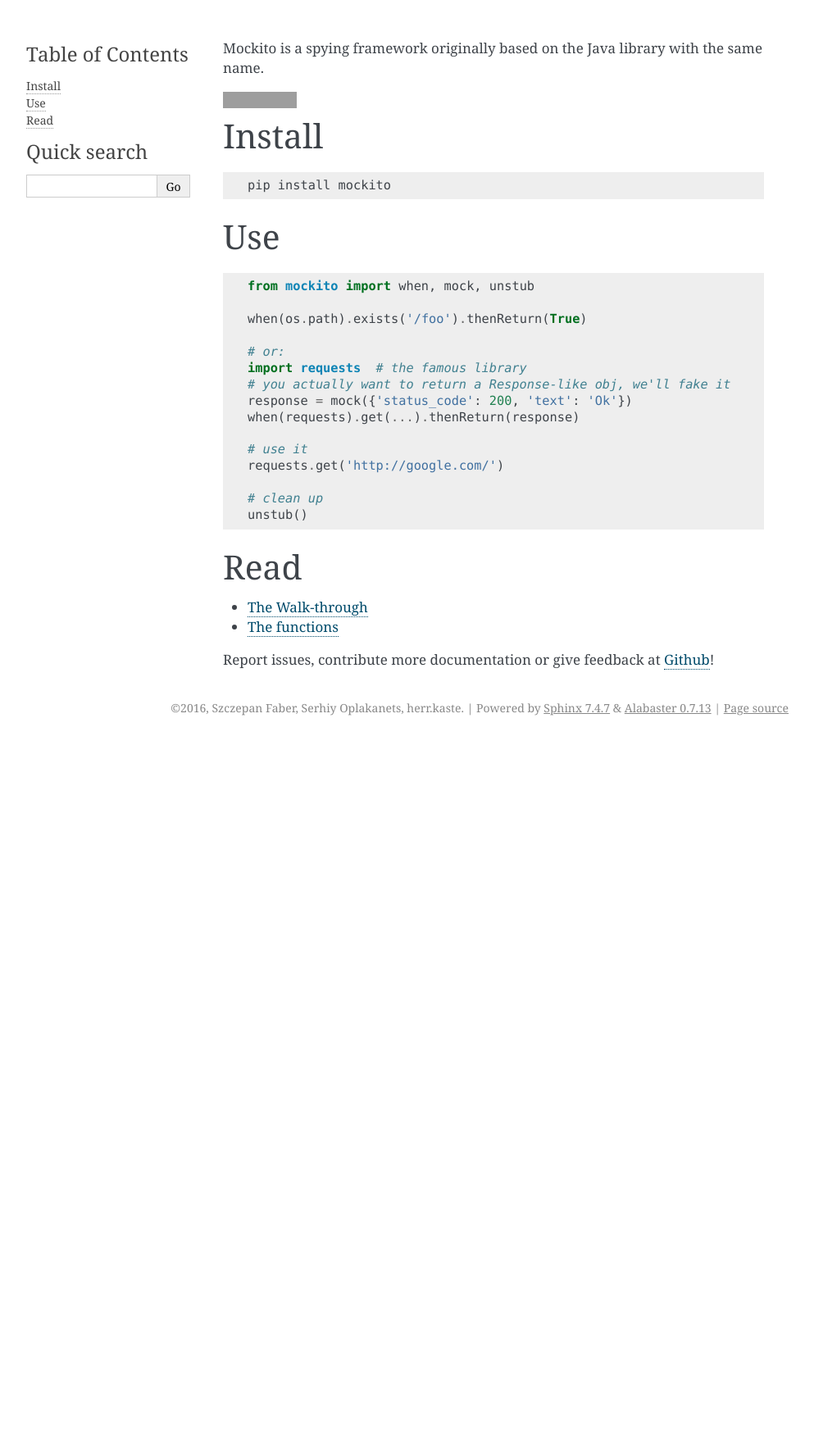
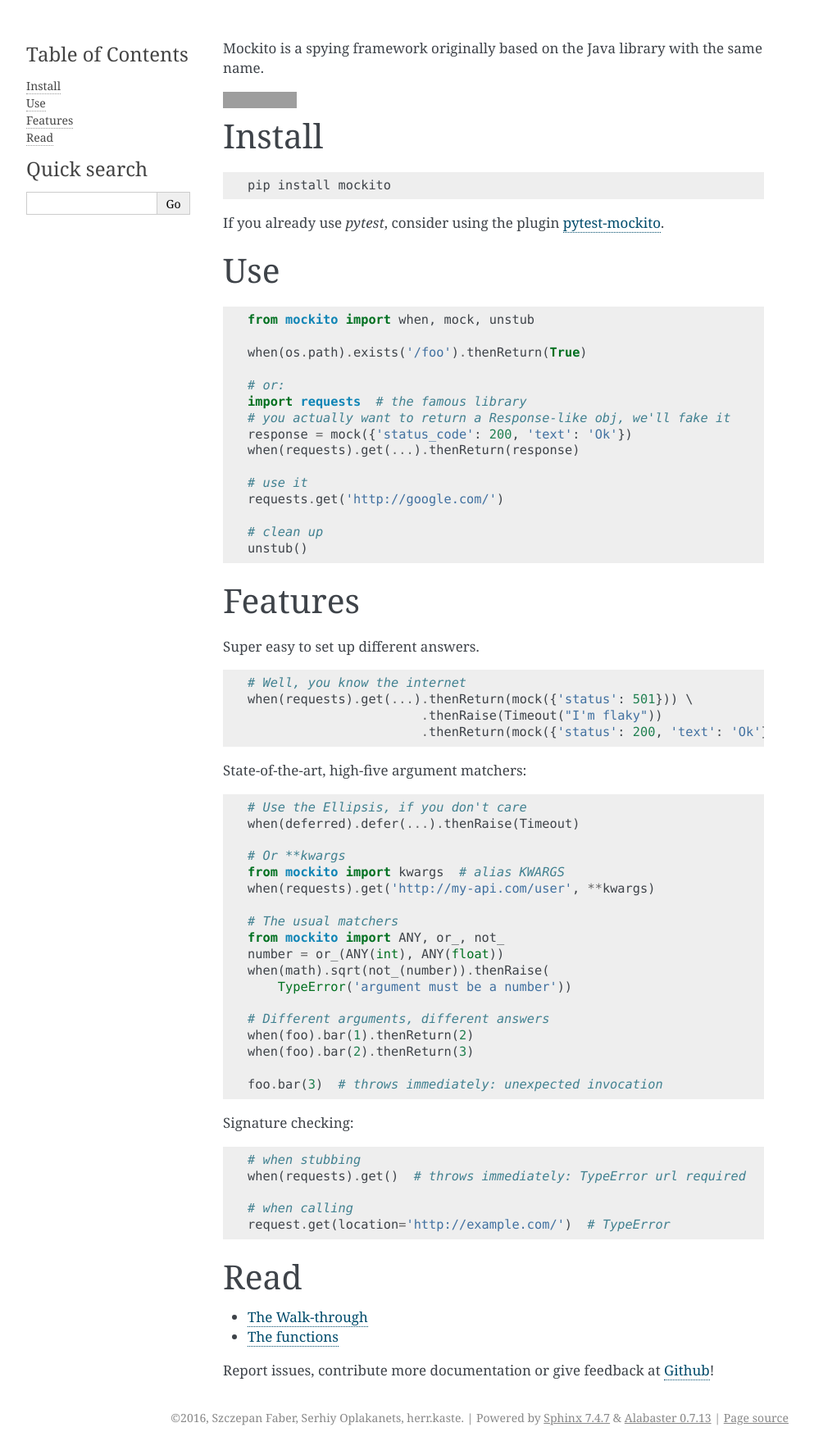
Before and after one commit to kaste/mockito-python, a Sphinx documentation site: the page built from docs/index.rst, in a window 1280 px wide. Shown: the whole page at 82% size, without its empty margins (148-1141 px from the left). Built offline with Sphinx 7.4.7, drawn with Linux system fonts in a browser that asks for light colours; pages that are not in the unit, such as notebooks, are missing from menus; before the commit the page ends 903 px from its top, so only the background shows below that; grey boxes are pictures that could not be loaded.

Commit message:
Update docs

```diff
--- a/docs/index.rst
+++ b/docs/index.rst
@@ -17,6 +17,8 @@
 .. code-block:: python
 
     pip install mockito
+
+If you already use `pytest`, consider using the plugin `pytest-mockito <https://github.com/kaste/pytest-mockito>`_.
 
 
 Use
@@ -41,6 +43,48 @@
     unstub()
 
 
+Features
+--------
+
+Super easy to set up different answers.
+
+::
+
+    # Well, you know the internet
+    when(requests).get(...).thenReturn(mock({'status': 501})) \
+                           .thenRaise(Timeout("I'm flaky"))
+                           .thenReturn(mock({'status': 200, 'text': 'Ok'}))
+
+State-of-the-art, high-five argument matchers::
+
+    # Use the Ellipsis, if you don't care
+    when(deferred).defer(...).thenRaise(Timeout)
+
+    # Or **kwargs
+    from mockito import kwargs  # alias KWARGS
+    when(requests).get('http://my-api.com/user', **kwargs)
+
+    # The usual matchers
+    from mockito import ANY, or_, not_
+    number = or_(ANY(int), ANY(float))
+    when(math).sqrt(not_(number)).thenRaise(
+        TypeError('argument must be a number'))
+
+    # Different arguments, different answers
+    when(foo).bar(1).thenReturn(2)
+    when(foo).bar(2).thenReturn(3)
+
+    foo.bar(3)  # throws immediately: unexpected invocation
+
+Signature checking::
+
+    # when stubbing
+    when(requests).get()  # throws immediately: TypeError url required
+
+    # when calling
+    request.get(location='http://example.com/')  # TypeError
+
+
 Read
 ----
 
```
